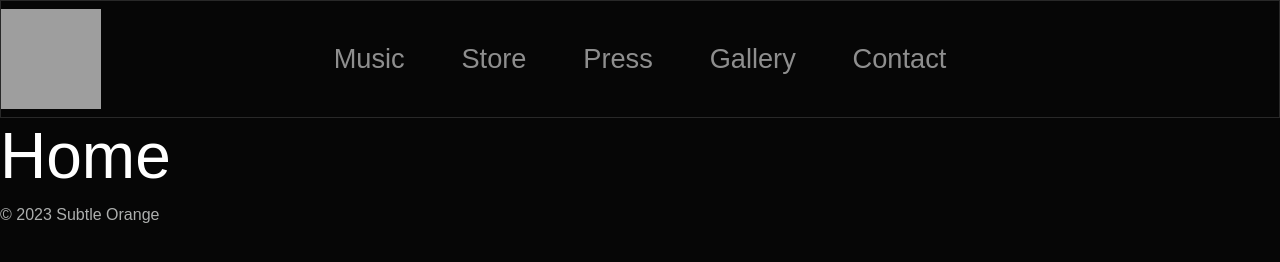
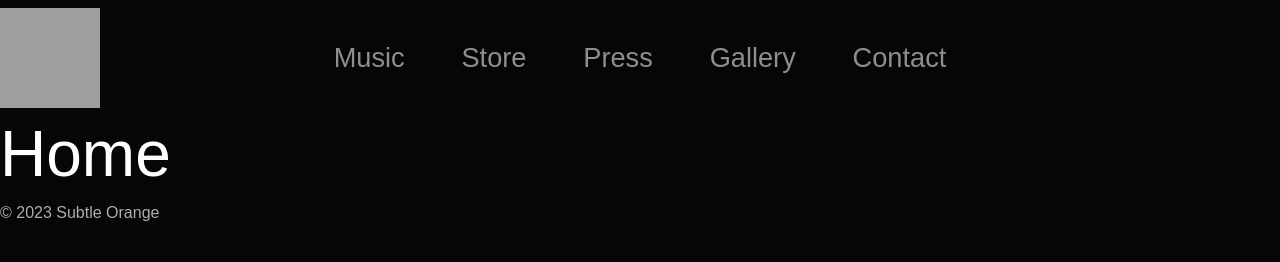
Before and after one commit to gmacfarq/subtleFrontend, a React app: page / in a window 1280 px wide. Built offline with nearby package versions, Linux system fonts and the light colour scheme; grey boxes are pictures that could not be loaded; a web font is replaced by a local one.

Commit message:
remove navbar border

```diff
--- a/src/components/Navigation.css
+++ b/src/components/Navigation.css
@@ -24,6 +24,7 @@
 }
 nav{
     width: 100% !important;
+    border: none !important;
 }
 nav .container{
     justify-content: end !important;
```
